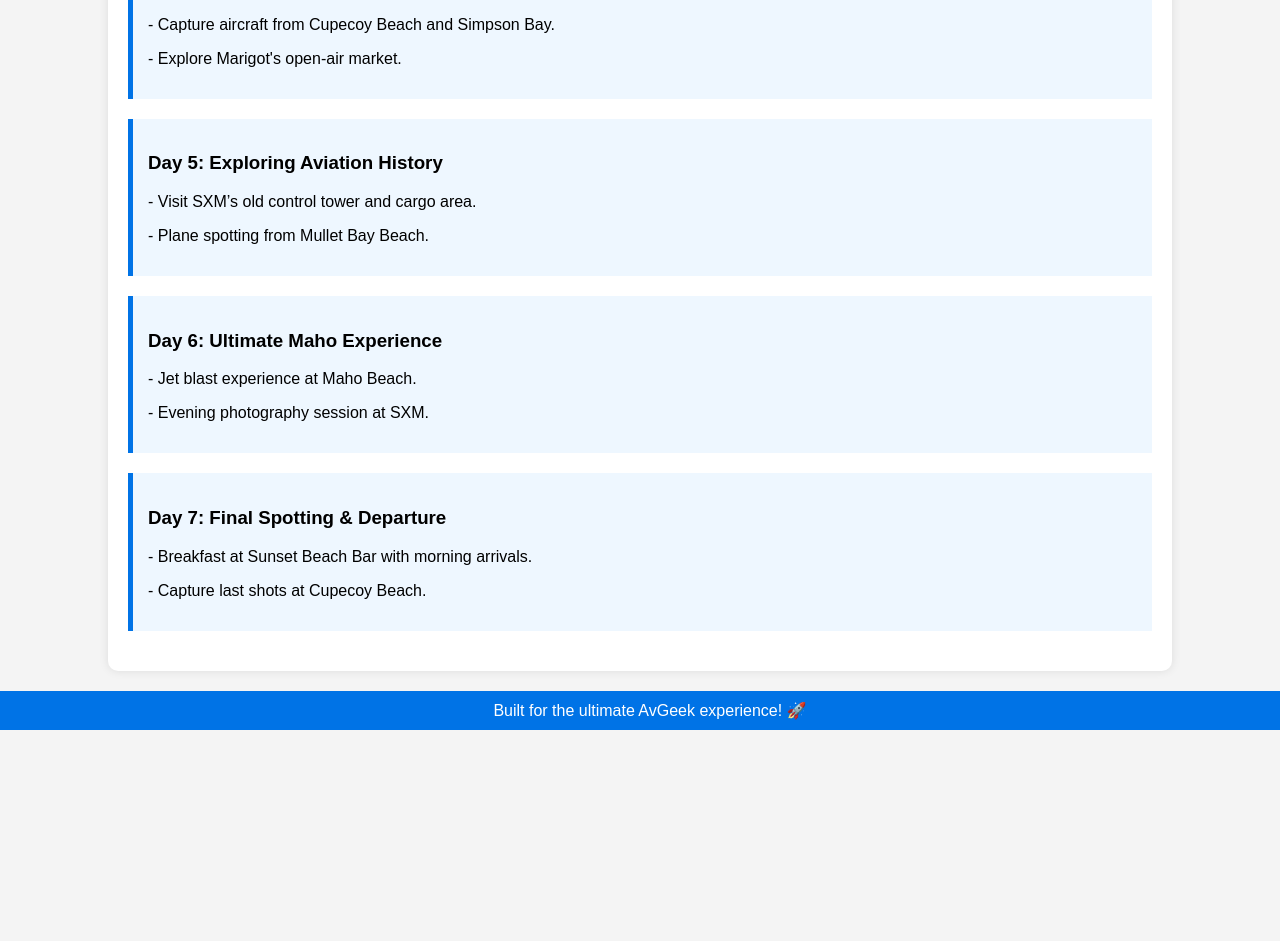
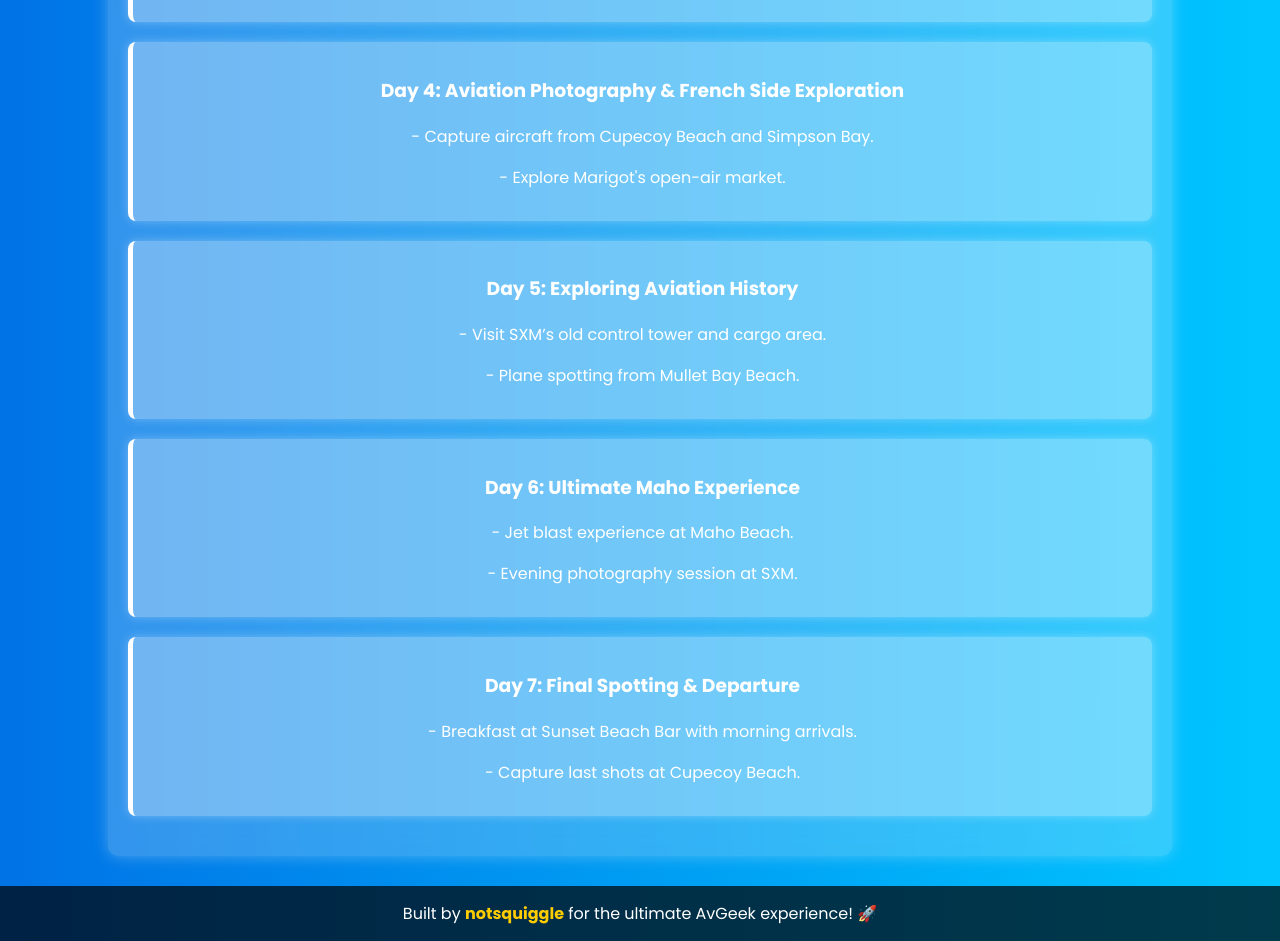
Before and after one commit to NotSquiggle/sintmaart, a plain HTML site: page index.html in a window 1280 px wide. Shown: the part 801-1742 px from the top of the page. Before the commit the page ends 1531 px from the top, so only its background shows below. Drawn offline with Linux system fonts and the light colour scheme.

Commit message:
Update index.html

```diff
--- a/index.html
+++ b/index.html
@@ -4,46 +4,60 @@
     <meta charset="UTF-8">
     <meta name="viewport" content="width=device-width, initial-scale=1.0">
     <title>AvGeek's St. Maarten Adventure</title>
+    <link href="https://fonts.googleapis.com/css2?family=Poppins:wght@300;400;700&display=swap" rel="stylesheet">
     <style>
         body {
-            font-family: Arial, sans-serif;
-            background-color: #f4f4f4;
+            font-family: 'Poppins', sans-serif;
+            background: linear-gradient(to right, #0073e6, #00c6ff);
+            color: white;
             margin: 0;
             padding: 0;
+            text-align: center;
         }
         header {
-            background: #0073e6;
-            color: white;
-            text-align: center;
+            background: rgba(0, 0, 0, 0.6);
             padding: 20px;
-            font-size: 24px;
+            font-size: 28px;
             font-weight: bold;
+            text-transform: uppercase;
+            letter-spacing: 2px;
+            box-shadow: 0 4px 10px rgba(0, 0, 0, 0.3);
         }
         .container {
             width: 80%;
-            margin: 20px auto;
-            background: white;
+            margin: 30px auto;
+            background: rgba(255, 255, 255, 0.2);
             padding: 20px;
             border-radius: 10px;
-            box-shadow: 0 0 10px rgba(0, 0, 0, 0.1);
+            box-shadow: 0 0 15px rgba(255, 255, 255, 0.3);
+            backdrop-filter: blur(10px);
         }
         h2 {
-            color: #0073e6;
+            color: #fff;
+            font-weight: 700;
         }
         .day {
             margin-bottom: 20px;
             padding: 15px;
-            border-left: 5px solid #0073e6;
-            background: #eef7ff;
+            border-left: 5px solid #fff;
+            background: rgba(255, 255, 255, 0.3);
+            border-radius: 8px;
+            box-shadow: 0 0 10px rgba(255, 255, 255, 0.3);
         }
         footer {
             text-align: center;
-            padding: 10px;
-            background: #0073e6;
-            color: white;
-            position: relative;
-            bottom: 0;
-            width: 100%;
+            padding: 15px;
+            background: rgba(0, 0, 0, 0.7);
+            font-size: 16px;
+            margin-top: 20px;
+        }
+        a {
+            color: #ffcc00;
+            text-decoration: none;
+            font-weight: bold;
+        }
+        a:hover {
+            text-decoration: underline;
         }
     </style>
 </head>
@@ -98,7 +112,7 @@
         </div>
     </div>
     <footer>
-        Built for the ultimate AvGeek experience! 🚀
+        Built by <a href="https://github.com/notsquiggle">notsquiggle</a> for the ultimate AvGeek experience! 🚀
     </footer>
 </body>
 </html>
```
